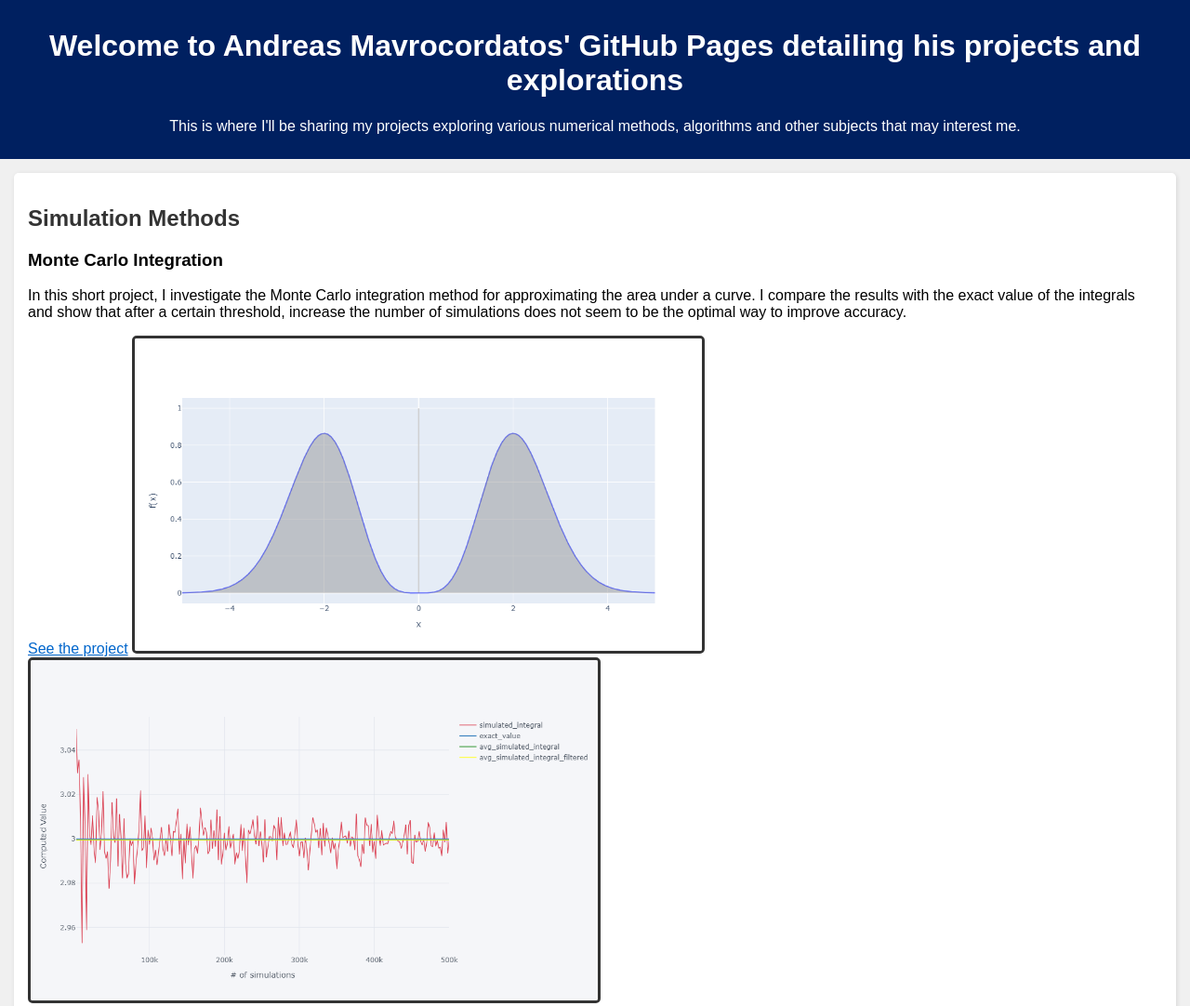
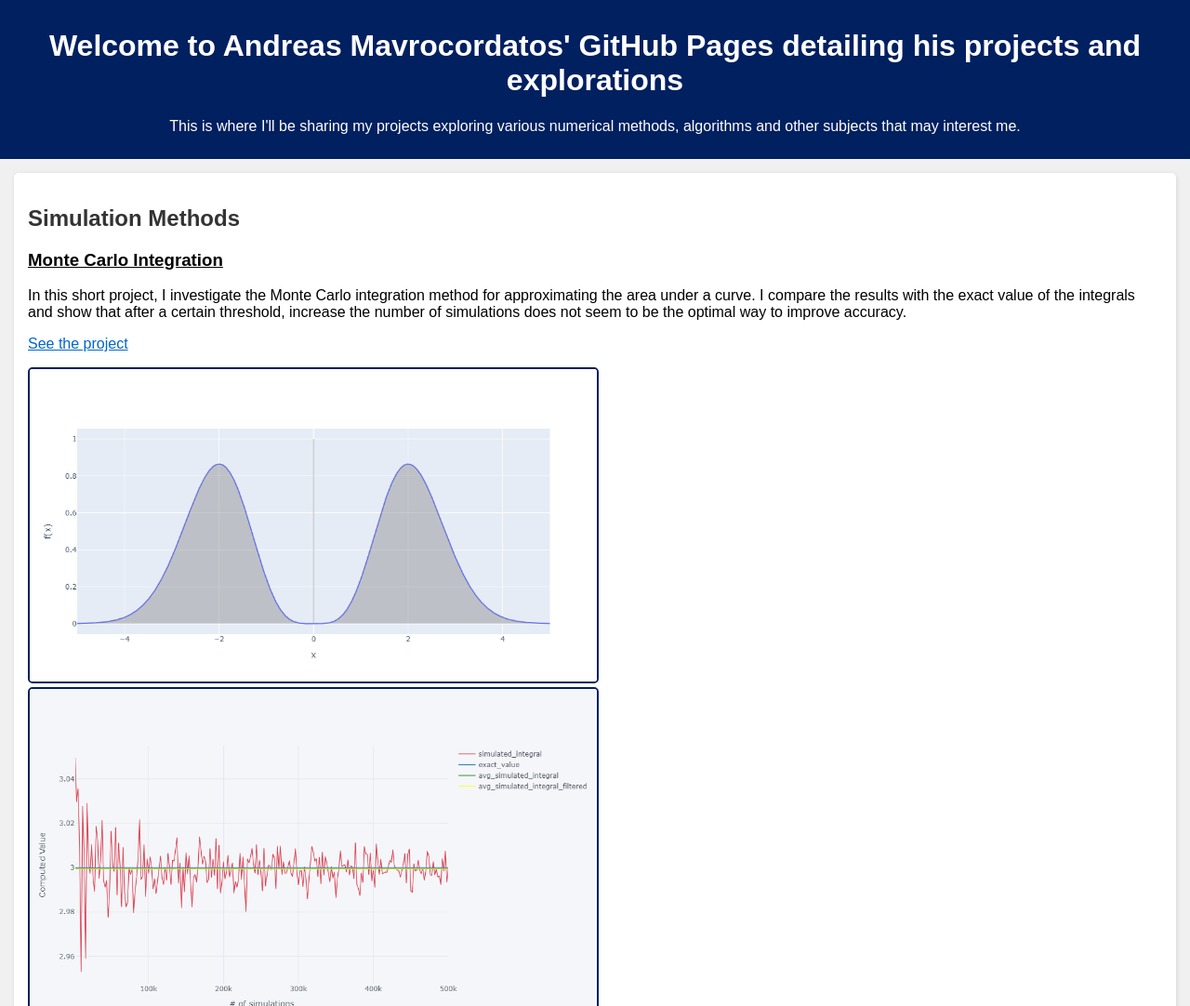
Before and after one commit to andreasmavro/andreasmavro.github.io, a plain HTML site: page index.html in a window 1280 px wide. Shown: the top 1082 px of the page at 93% size. Drawn offline with Linux system fonts and the light colour scheme.

Commit message:
Update index.html
Update image

```diff
--- a/index.html
+++ b/index.html
@@ -48,7 +48,7 @@
         img {
             max-width: 50%;
             height: auto;
-            border: 3px solid #333;
+            border: 2px solid #002060;
             border-radius: 5px;
         }
     </style>
@@ -61,13 +61,15 @@
     <main>
         <section>
             <h2>Simulation Methods</h2>
-            <h3>Monte Carlo Integration</h3>
+            <h3><u>Monte Carlo Integration</u></h3>
             <p>In this short project, I investigate the Monte Carlo integration method for approximating the area under a curve.
                 I compare the results with the exact value of the integrals and show that after a certain threshold, increase the number of simulations does not seem
                 to be the optimal way to improve accuracy.</p>
-            <a href="Monte Carlo Integration/Monte Carlo Integration.html" target="_blank">See the project</a>
-            <img src="Monte Carlo Integration/Function3.png" alt="Function 3 Graph">
-            <img src="Monte Carlo Integration/Convergence3.png" alt="Convergence 3 Graph">
+            <p><a href="Monte Carlo Integration/Monte Carlo Integration.html" target="_blank">See the project</a></p>
+            <div>
+                <img src="Monte Carlo Integration/Function3.png" alt="Function 3 Graph">
+                <img src="Monte Carlo Integration/Convergence3.png" alt="Convergence 3 Graph">
+            </div>
         </section>
         <section>
             <h2>Note</h2>
```
